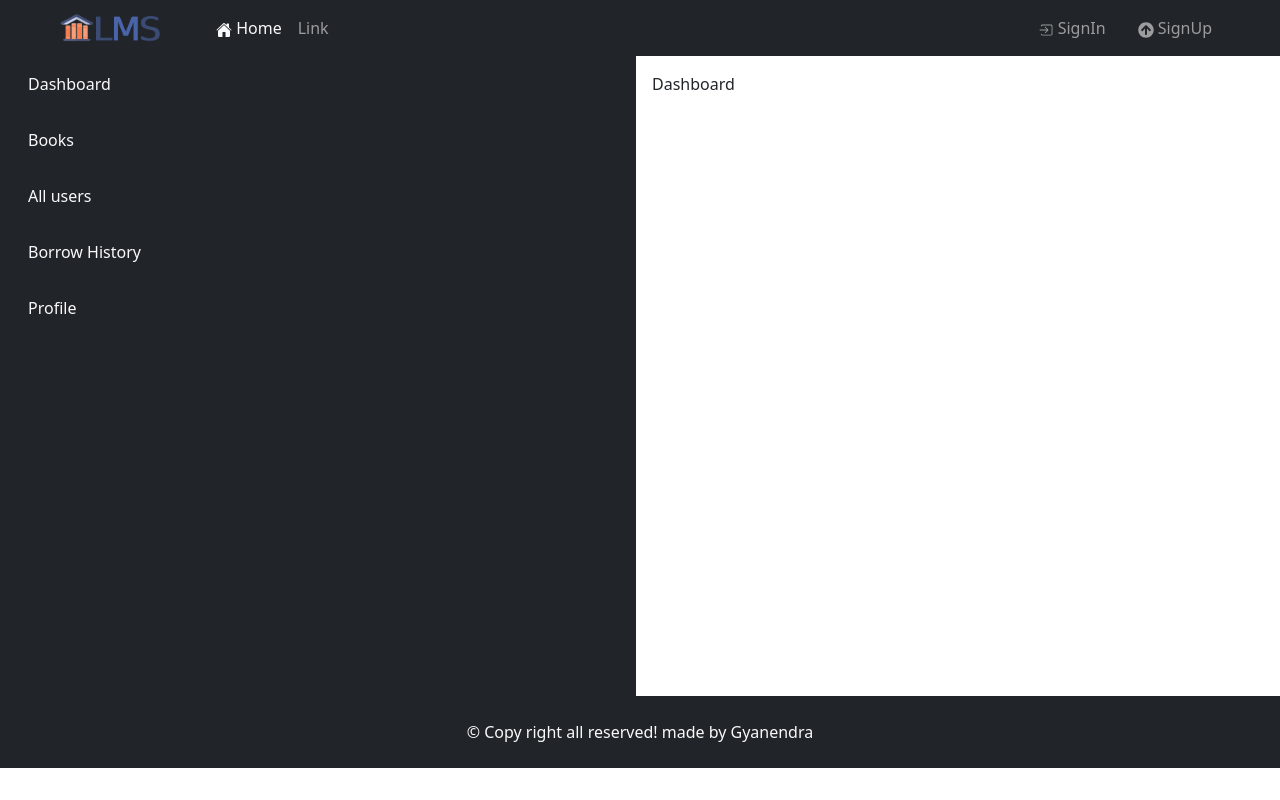
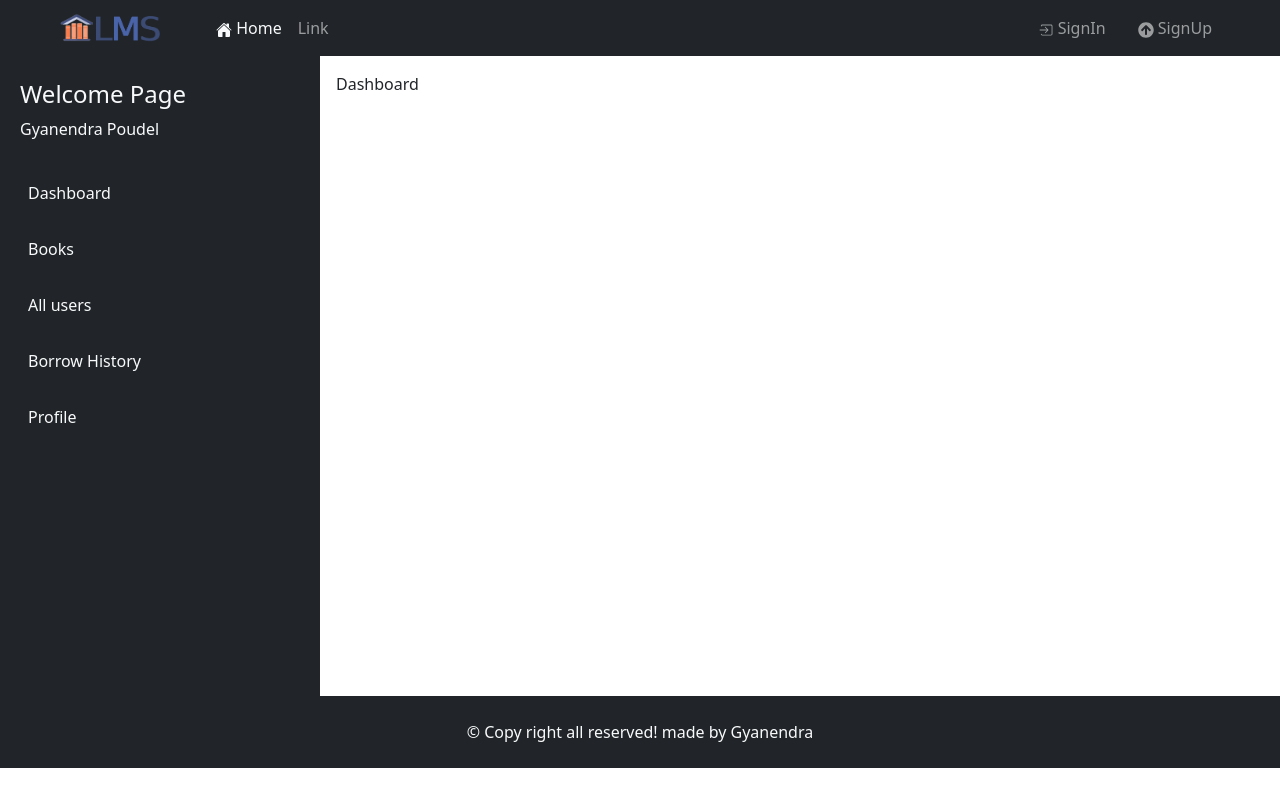
Before and after one commit to gyanendrapoudel/LSM-Frontend, a React (Vite) app: page /user in a window 1280 px wide. Built offline with nearby package versions, Linux system fonts and the light colour scheme.

Commit message:
Private routing and page not found set up

```diff
--- /dev/null
+++ b/src/components/auth/AuthRoute.jsx
@@ -0,0 +1,7 @@
+import { Navigate } from "react-router-dom"
+
+const AuthRoute = ({children}) => {
+    const isAuth = true
+  return isAuth ? children : <Navigate to="/signin" />
+}
+export default AuthRoute
--- a/src/components/layout/SideBar.jsx
+++ b/src/components/layout/SideBar.jsx
@@ -4,6 +4,10 @@ import { Link } from 'react-router-dom'
 const SideBar = () => {
   return (
     <Stack gap={3} className='p-2'>
+        <div className="mt-3">
+            <h4>Welcome Page</h4>
+            <p>Gyanendra Poudel</p>
+        </div>
       <div className="p-2">
         <Link className="nav-link" to="/user">
           Dashboard
--- a/src/components/layout/UserLayout.jsx
+++ b/src/components/layout/UserLayout.jsx
@@ -5,26 +5,27 @@ import Container from 'react-bootstrap/Container'
 import Row from 'react-bootstrap/Row'
 import Col from 'react-bootstrap/Col'
 import SideBar from "./SideBar"
+import AuthRoute from "../auth/AuthRoute"
 
 
 const UserLayout = () => {
   return (
-    <>
+    <AuthRoute>
       {/* Headear*/}
       <Header />
       <Container fluid className="main" >
         <Row >
-          <Col className="bg-dark text-light main ">
+          <Col className="bg-dark text-light main " md={3} xs={5}  >
             <SideBar/>
           </Col>
-          <Col className="main p-3">
+          <Col className="main p-3" >
             <Outlet />
           </Col>
         </Row>
       </Container>
 
       <Footer />
-    </>
+    </AuthRoute>
   )
 }
 export default UserLayout
--- /dev/null
+++ b/src/pages/PageNotFound.jsx
@@ -0,0 +1,6 @@
+const PageNotFound = () => {
+  return (
+    <div>PageNotFound</div>
+  )
+}
+export default PageNotFound
--- a/src/pages/index.js
+++ b/src/pages/index.js
@@ -8,6 +8,7 @@ import SignIn from "./SignIn";
 import SignUp from "./SignUp";
 import Users from "./Users";
 import Profile from "./Profile";
+import PageNotFound from "./PageNotFound";
 
 export {
   Borrow,
@@ -20,4 +21,5 @@ export {
   Users,
   Profile,
   Books,
+  PageNotFound,
 }
--- a/src/routes/AppRoutes.jsx
+++ b/src/routes/AppRoutes.jsx
@@ -9,6 +9,7 @@ import {
   ForgetPassword,
   Dashboard,
   Books,
+  PageNotFound,
 } from '../pages'
 import DefaultLayout from "../components/layout/DefaultLayout"
 import UserLayout from "../components/layout/UserLayout"
@@ -32,6 +33,7 @@ const AppRoutes = () => {
         <Route path='borrow' element={<Borrow/>} />
         <Route path = "profile" element={<Profile/>}/>
       </Route>
+      <Route path="*" element={<PageNotFound/>} />
     </Routes>
   )
 }
```
